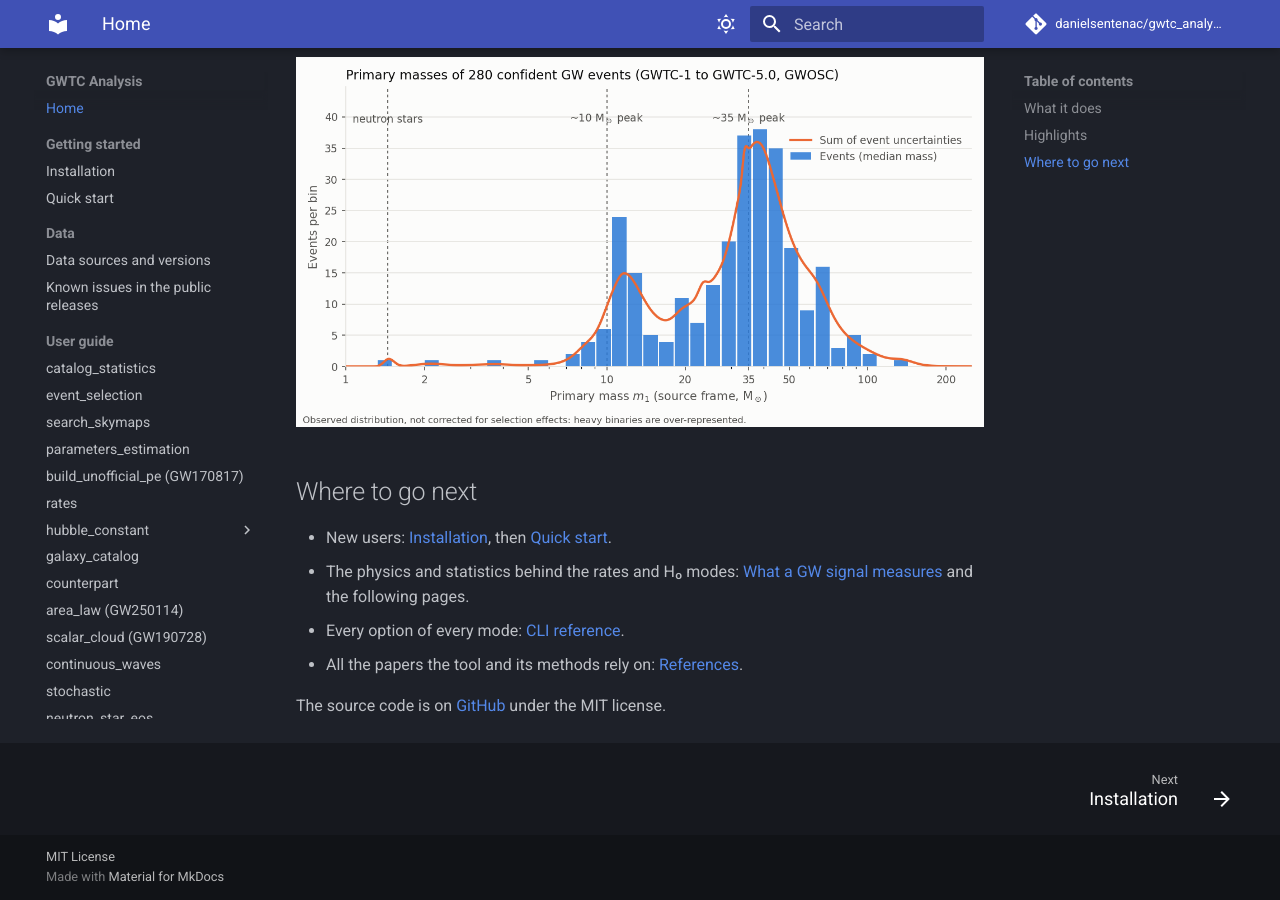
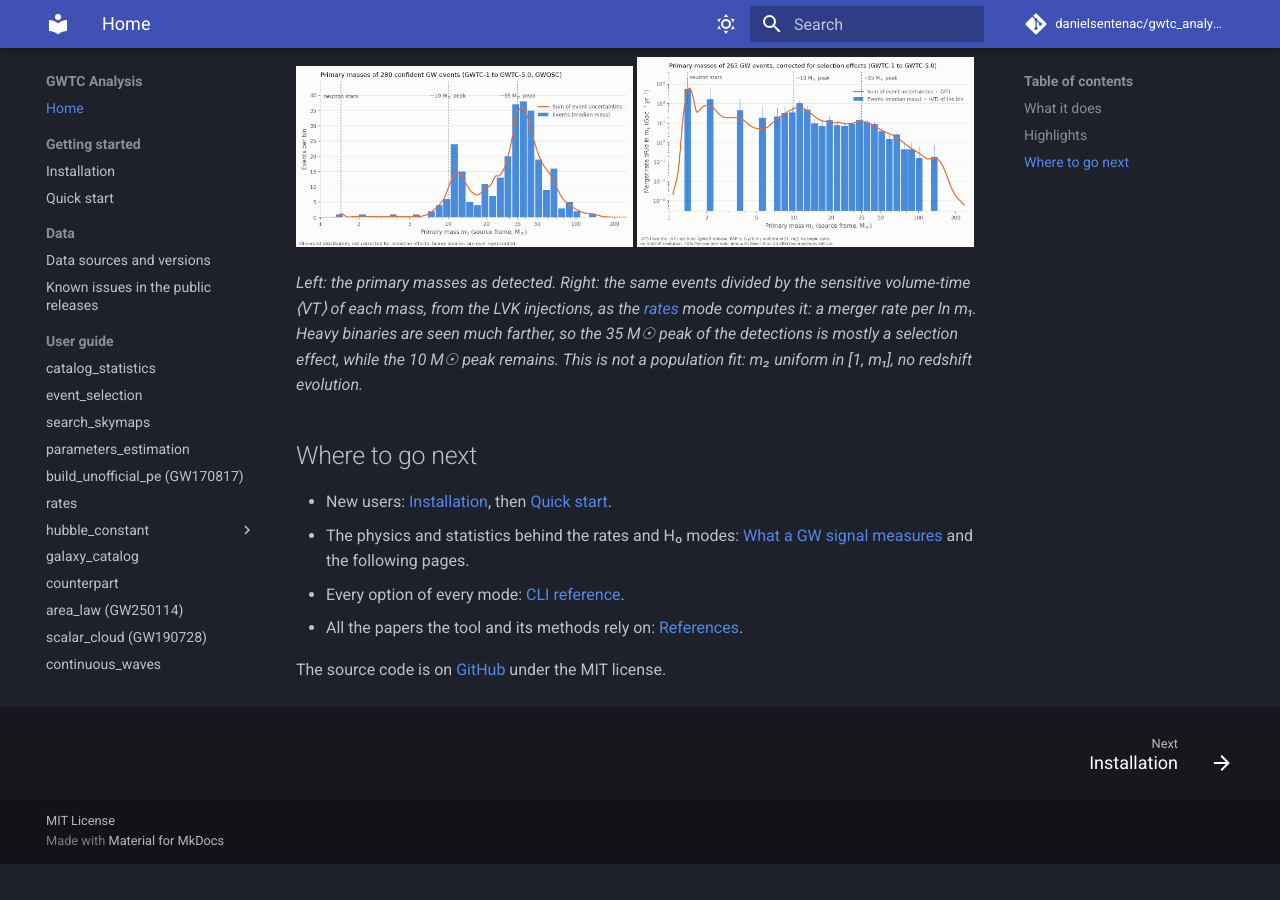
Before and after one commit to danielsentenac/gwtc_analysis, an MkDocs documentation site: the page built from docs/index.md, in a window 1280 px wide and 900 px high, scrolled down 2534 px. Built offline with MkDocs 1.6.1 and Material for MkDocs 9.7.7, drawn with Linux system fonts in a browser that asks for light colours; comment, search, counter and statistics services are not loaded; after the commit the page ends 3398 px from its top, so only the background shows below that.

Commit message:
docs home page: the primary-mass figure corrected for selection effects, next to the observed one
Co-Authored-By: Claude Opus 5.5 <noreply@anthropic.com>

```diff
--- a/docs/index.md
+++ b/docs/index.md
@@ -58,7 +58,13 @@ collections) and produces TSV tables, plots and self-contained HTML reports.
   official releases filled from the events' discovery releases. See
   [Known issues in the public releases](known-data-issues.md).
 
-![Primary masses of the confident GW events](img/mass_distribution.png)
+![Primary masses of the confident GW events](img/mass_distribution.png){ width="49%" }
+![Primary masses corrected for selection effects](img/mass_distribution_selection_corrected.png){ width="49%" }
+
+*Left: the primary masses as detected. Right: the same events divided by the sensitive volume-time ⟨VT⟩ of each
+mass, from the LVK injections, as the [rates](modes/rates.md) mode computes it: a merger rate per ln m₁. Heavy
+binaries are seen much farther, so the 35 M☉ peak of the detections is mostly a selection effect, while the
+10 M☉ peak remains. This is not a population fit: m₂ uniform in [1, m₁], no redshift evolution.*
 
 ## Where to go next
 
```
Also changed, not shown: docs/img/mass_distribution_selection_corrected.png (added).
